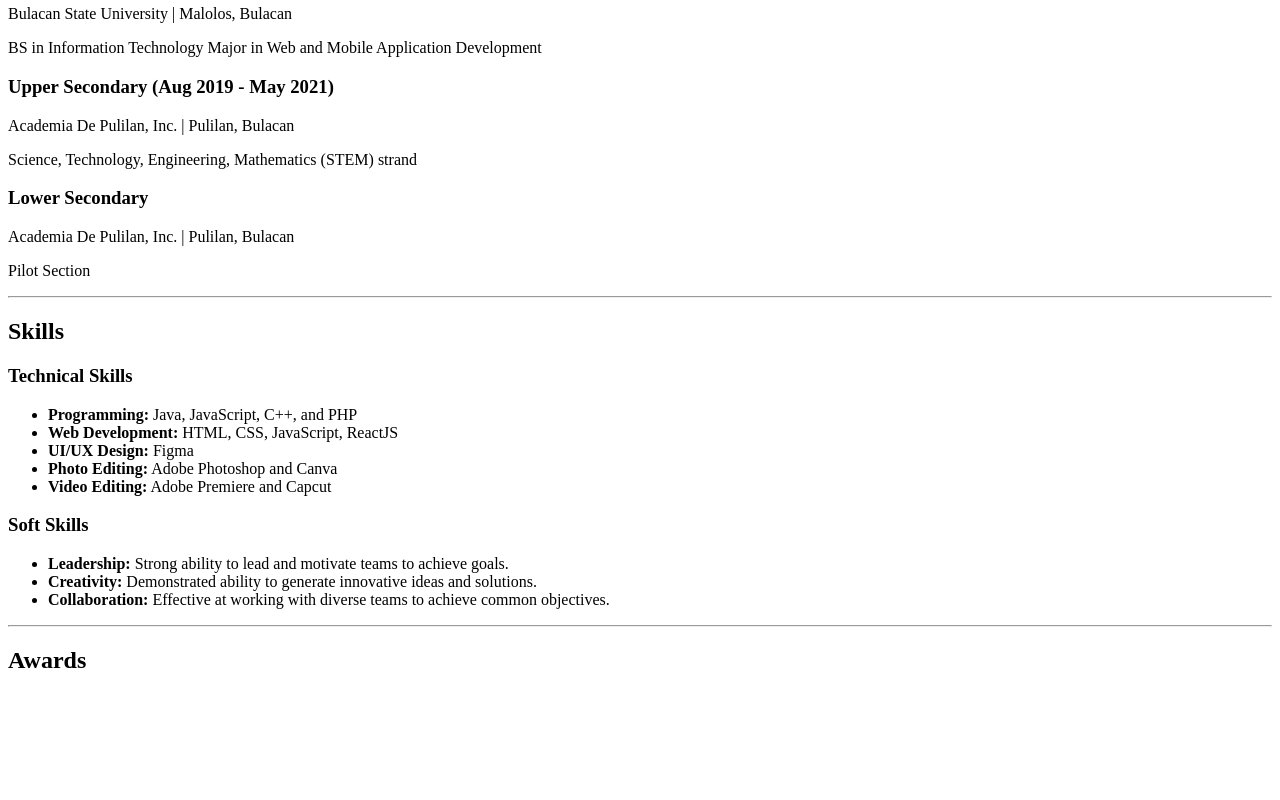
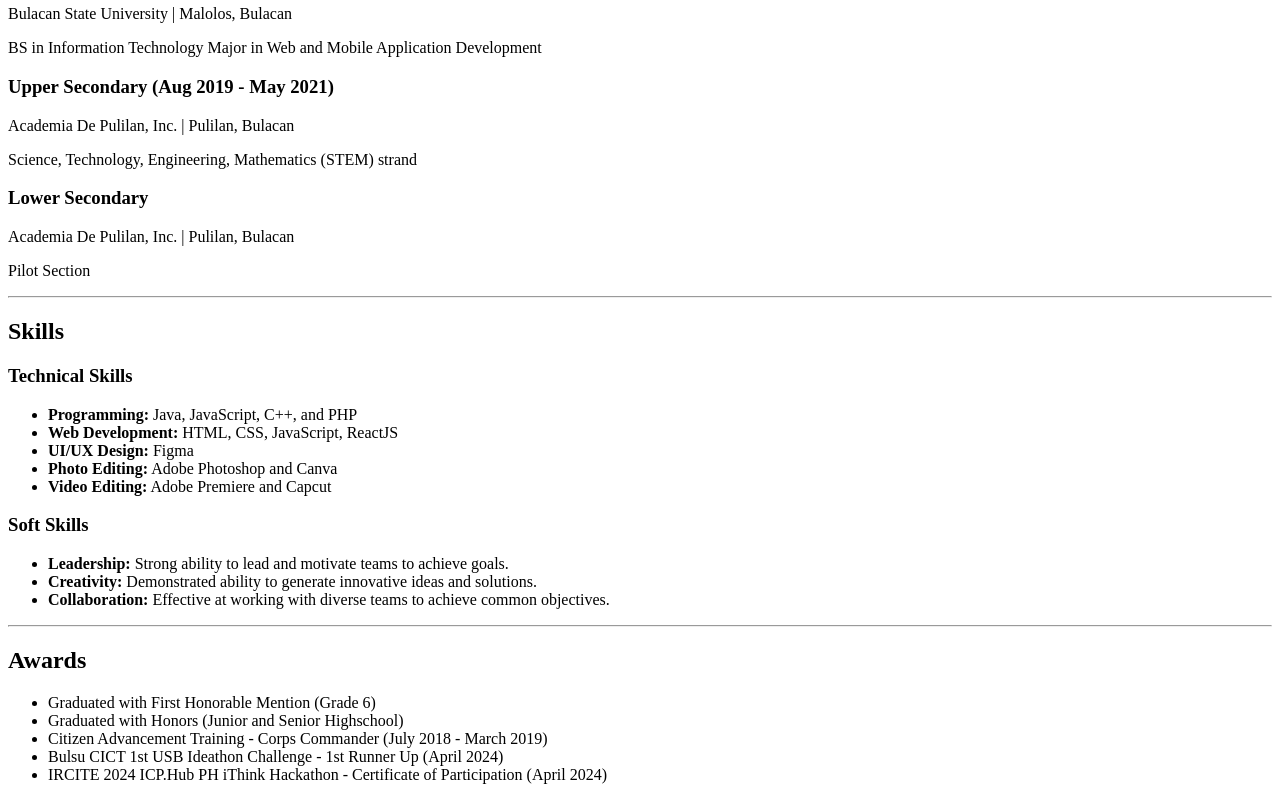
Before and after one commit to MakuxCode/Online_Resume, a plain HTML site: page index.html in a window 1280 px wide. Shown: the part 357-1157 px from the top of the page. Before the commit the page ends 1051 px from the top, so only its background shows below. Drawn offline with Linux system fonts and the light colour scheme.

Commit message:
Added contents under 'Awards'

```diff
--- a/index.html
+++ b/index.html
@@ -54,6 +54,13 @@
     <hr>
 
     <h2>Awards</h2>
+    <ul>
+        <li>Graduated with First Honorable Mention (Grade 6)</li>
+        <li>Graduated with Honors (Junior and Senior Highschool)</li>
+        <li>Citizen Advancement Training - Corps Commander (July 2018 - March 2019)</li>
+        <li>Bulsu CICT 1st USB Ideathon Challenge - 1st Runner Up (April 2024)</li>
+        <li>IRCITE 2024 ICP.Hub PH iThink Hackathon - Certificate of Participation (April 2024)</li>
+    </ul>
 </body>
 
 </html>
```
